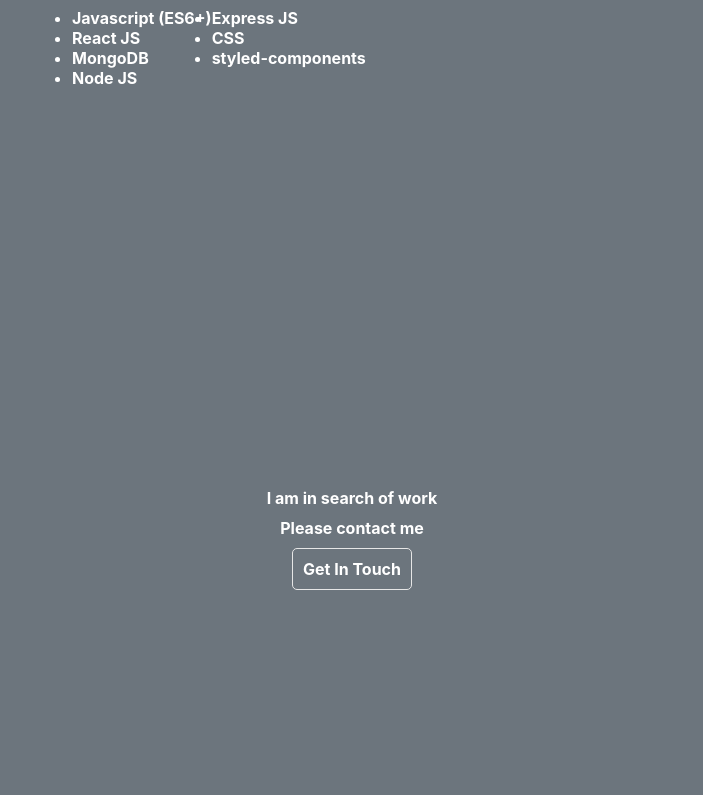
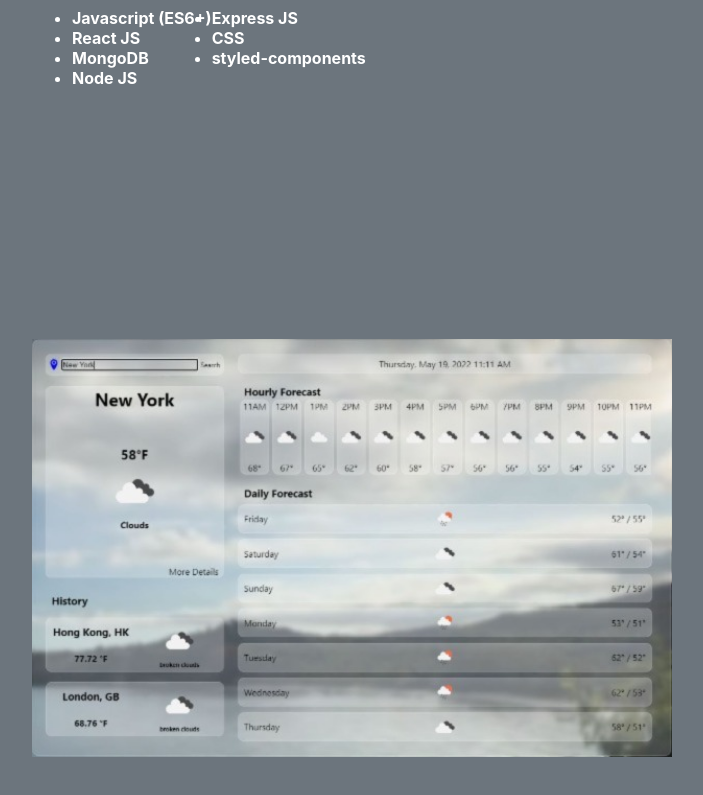
Before and after one commit to Frank-5850/portfolio, a React (Create React App) app: page / in a window 1280 px wide. Shown: the part 1461-2256 px from the top of the page, without its empty margins (288-991 px from the left). Built offline with nearby package versions, Linux system fonts and the light colour scheme.

Commit message:
add:photo

```diff
--- a/src/App.js
+++ b/src/App.js
@@ -4,6 +4,7 @@
 import AboutMe from "./AboutMe/AboutMe";
 import Contact from "./Contact/Contact";
 import Socials from "./Socials/Socials";
+import Work from "./Work/Work";
 
 function App() {
   return (
@@ -11,6 +12,7 @@
       <Socials />
       <LandingPage />
       <AboutMe />
+      <Work />
       <Contact />
     </div>
   );
--- /dev/null
+++ b/src/Work/Work.js
@@ -0,0 +1,15 @@
+import React from "react";
+import { WorkContainer, WorkWrapper } from "./work.styles";
+import weatherApp from "../assets/Weather.jpg";
+
+const Work = () => {
+  return (
+    <WorkWrapper>
+      <WorkContainer>
+        <img src={weatherApp} alt="" />
+      </WorkContainer>
+    </WorkWrapper>
+  );
+};
+
+export default Work;
--- /dev/null
+++ b/src/Work/work.styles.js
@@ -0,0 +1,26 @@
+import styled from "styled-components";
+
+export const WorkWrapper = styled.div`
+  display: flex;
+  flex-direction: column;
+  align-items: center;
+  justify-content: center;
+  height: 100vh;
+  width: 100vw;
+  @media (min-width: 100px) and (max-width: 425px) {
+    min-height: 80vh;
+  }
+`;
+
+export const WorkContainer = styled.div`
+  display: flex;
+  flex-direction: column;
+  height: 50vh;
+  width: 50vw;
+  @media (min-width: 426px) and (max-width: 1024px) {
+    width: 90vw;
+  }
+  @media (min-width: 100px) and (max-width: 425px) {
+    width: 100vw;
+  }
+`;
```
